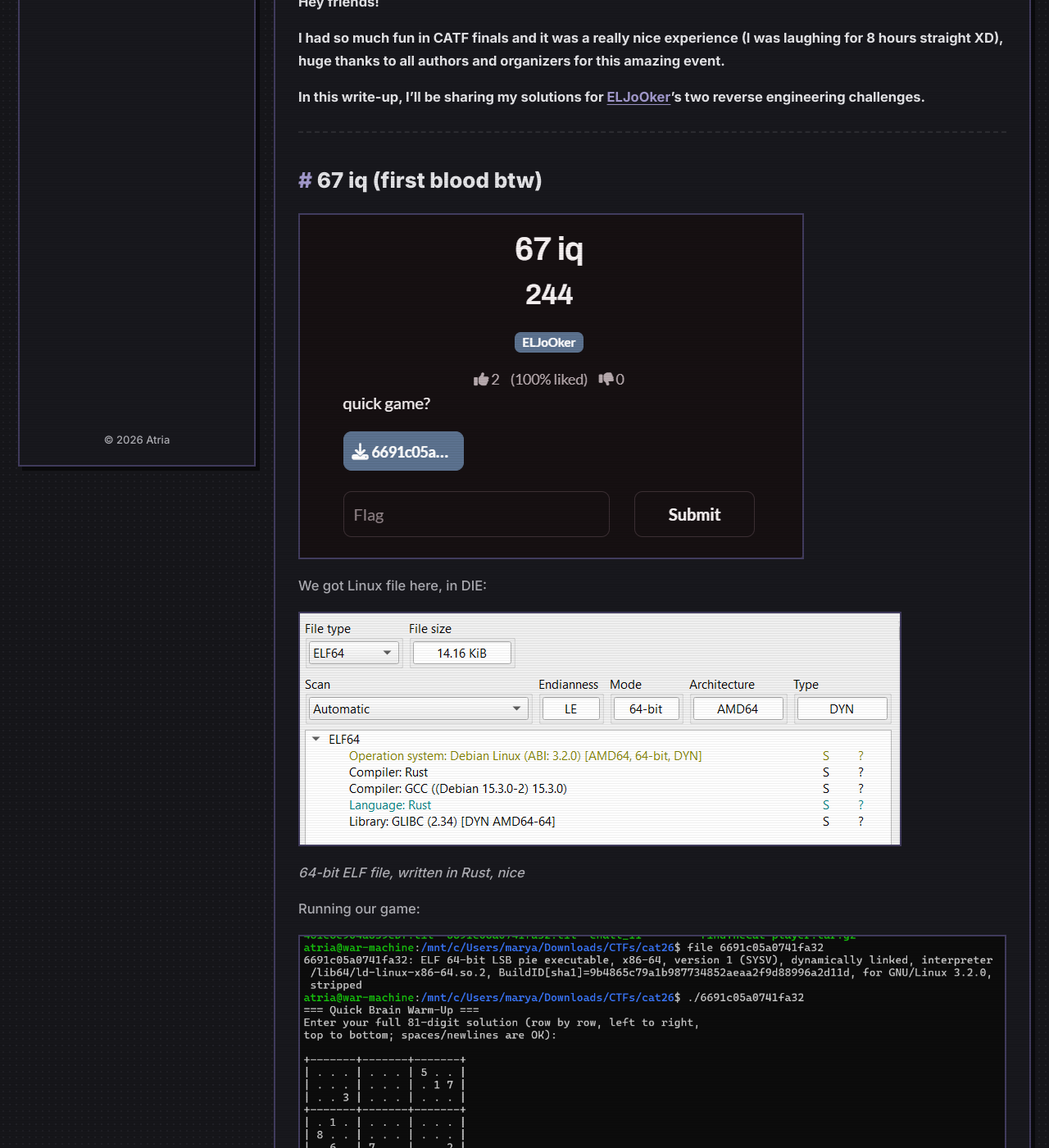
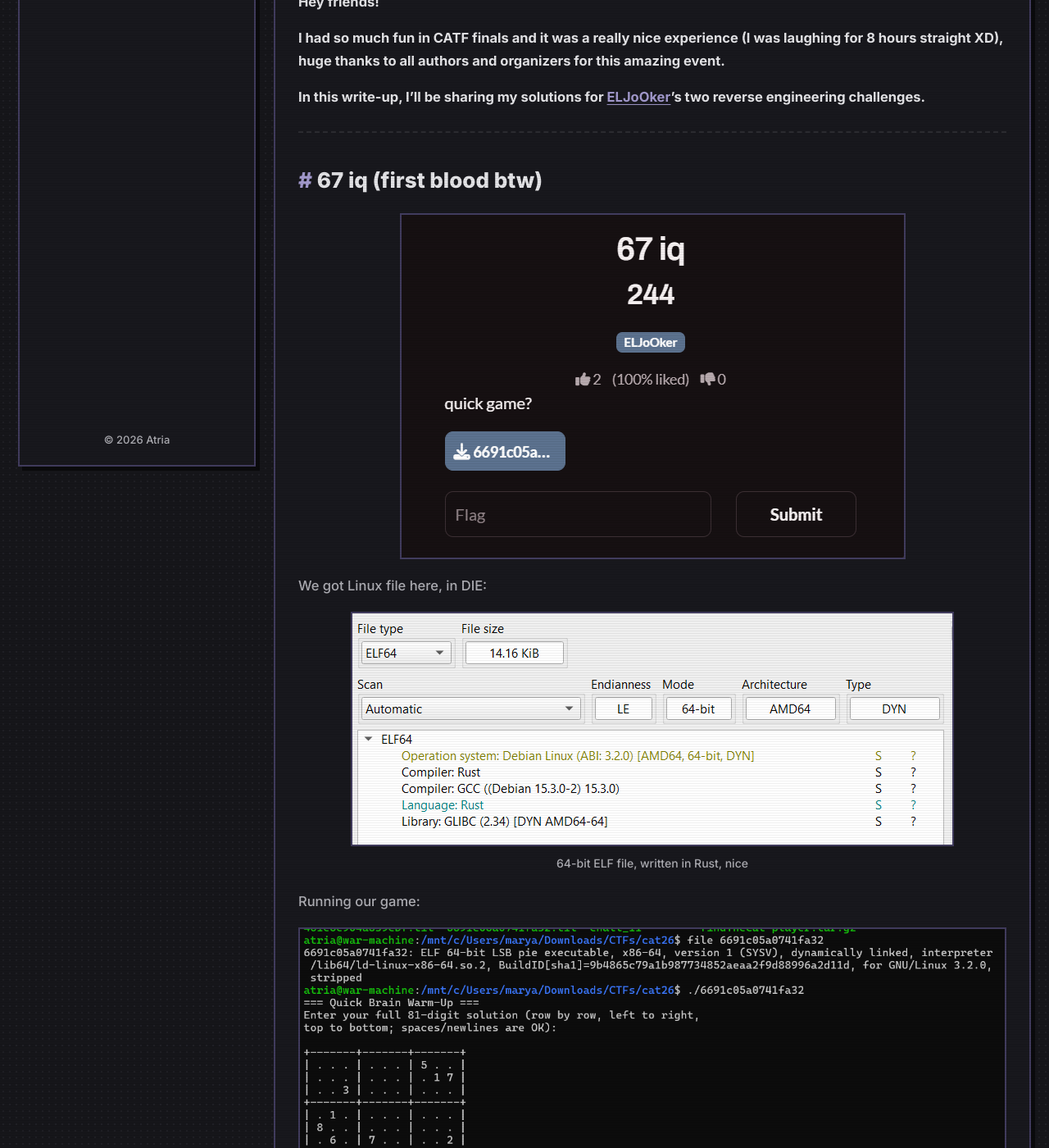
Before and after one commit to AtriaIX/atriaix.github.io, a Jekyll site: the page built from _posts/2026-9-26-catf-ctf-26-finals-two-reverse-engineering-challenges.md, in a window 1280 px wide and 1400 px high, scrolled down 809 px. Shown: the whole window at 82% size. Built offline with Jekyll 4.4.1, drawn with Linux system fonts in a browser that asks for light colours.

Commit message:
Add files via upload

```diff
--- a/assets/css/style.css
+++ b/assets/css/style.css
@@ -138,7 +138,9 @@ main{min-width:0;padding:0 28px 32px}
 .post-content code{padding:0 6px;background:var(--code);border:1px solid var(--line);color:var(--ac2)}
 .post-content pre{margin:18px 0;padding:16px;overflow-x:auto;background:var(--code);border:2px solid var(--line)}
 .post-content pre code{padding:0;background:none;border:0;font-size:14px;color:var(--soft)}
-.post-content p>img{margin:18px 0;border:2px solid var(--ac)}
+.post-content p>img{margin:18px auto;border:2px solid var(--ac)}
+.post-content p:has(>img)+p:has(>em:only-child){max-width:640px;margin:-8px auto 22px;text-align:center;font-size:14px;line-height:1.5}
+.post-content p:has(>img)+p>em:only-child{font-style:normal}
 .post-content table{width:100%;margin:18px 0;border-collapse:collapse}
 .post-content th,.post-content td{padding:6px 12px;text-align:left;border:2px solid var(--line)}
 .post-content th{font-weight:600;color:var(--ink)}
```
